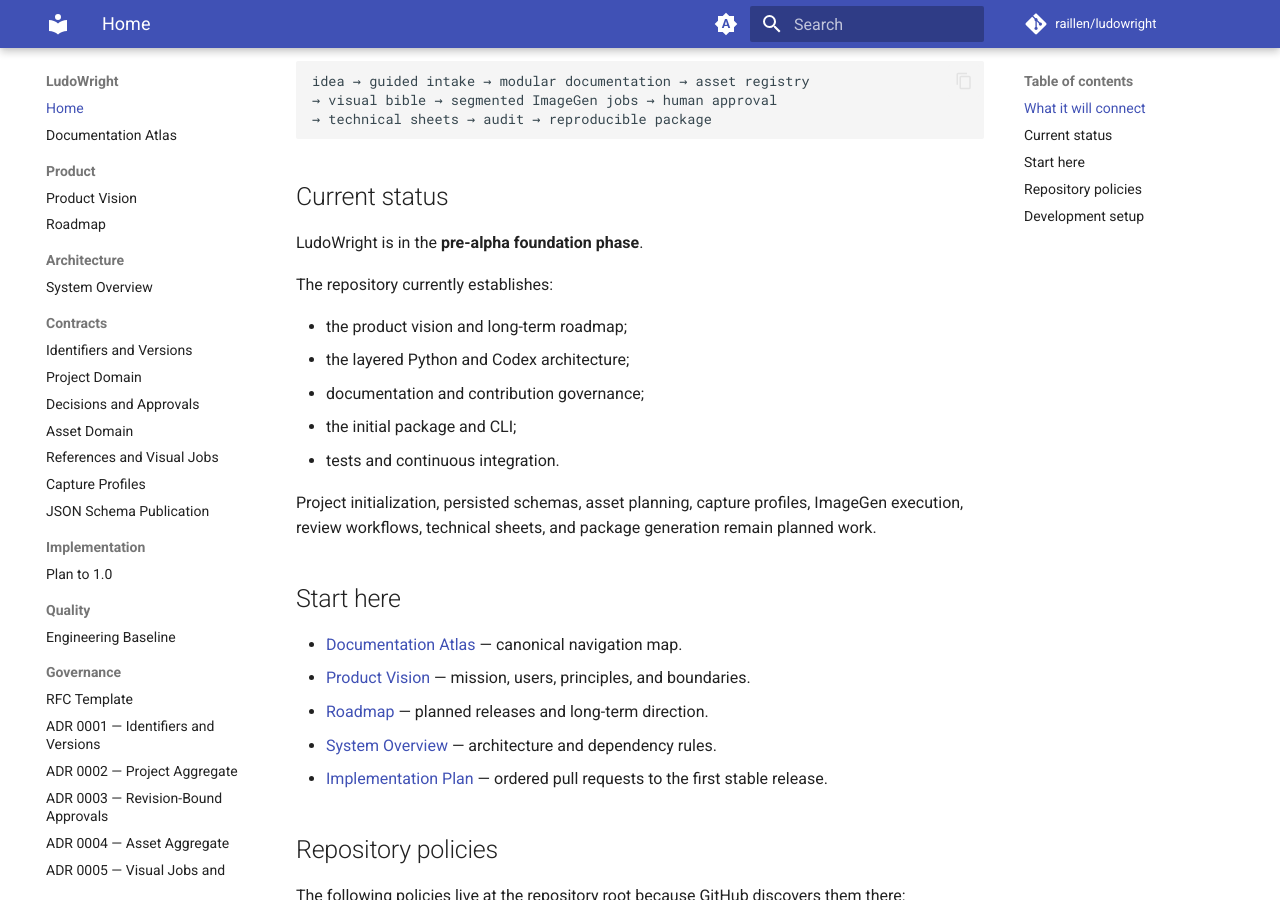
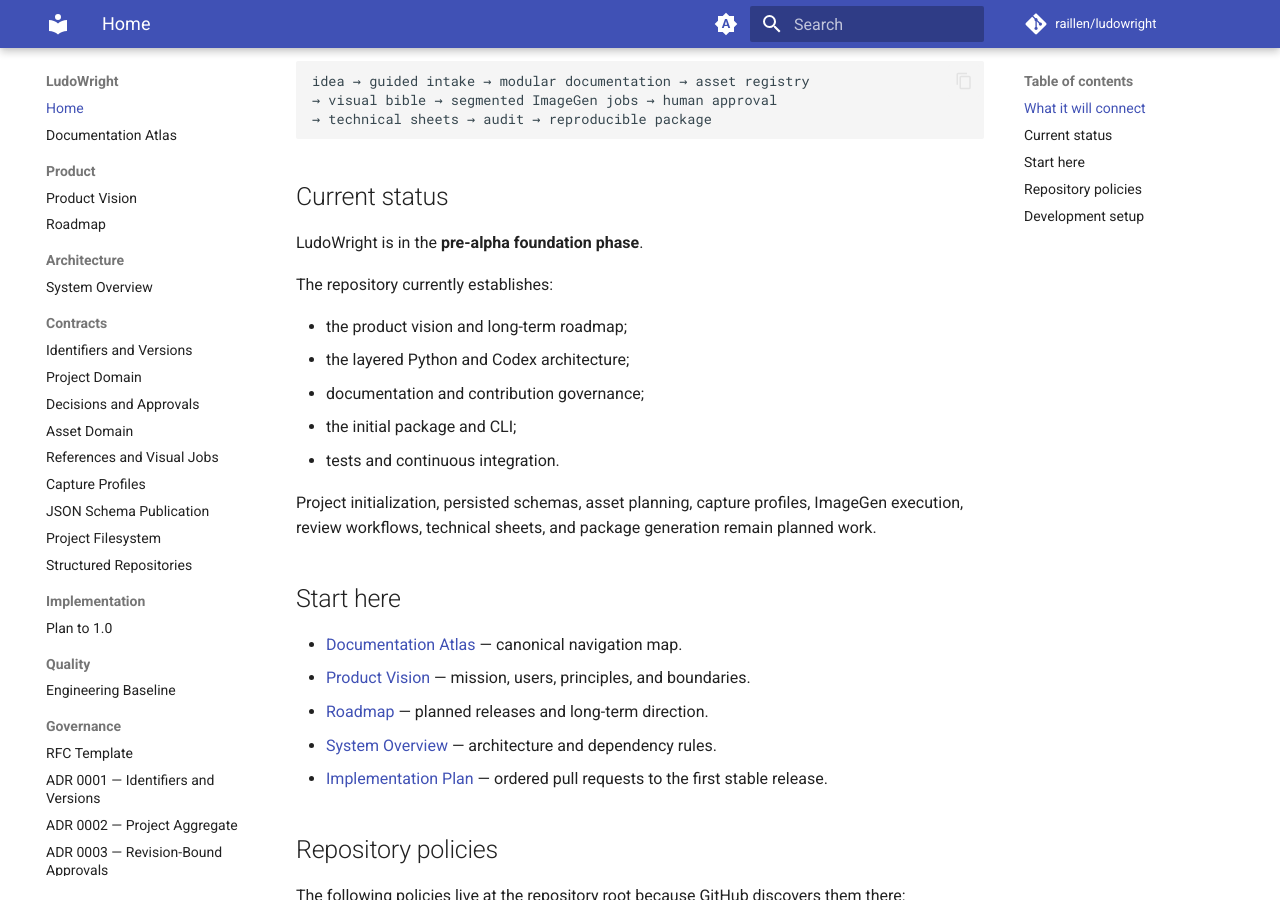
Before and after one commit to raillen/ludowright, an MkDocs documentation site: the page built from docs/index.md, in a window 1280 px wide and 900 px high, scrolled down 302 px. Built offline with MkDocs 1.6.1 and Material for MkDocs 9.7.7, drawn with Linux system fonts in a browser that asks for light colours; comment, search, counter and statistics services are not loaded.

Commit message:
Index filesystem and structured repository contracts

```diff
--- a/mkdocs.yml
+++ b/mkdocs.yml
@@ -24,6 +24,8 @@
       - References and Visual Jobs: contracts/REFERENCES_AND_VISUAL_JOBS.md
       - Capture Profiles: contracts/CAPTURE_PROFILES.md
       - JSON Schema Publication: contracts/JSON_SCHEMAS.md
+      - Project Filesystem: contracts/PROJECT_FILESYSTEM.md
+      - Structured Repositories: contracts/STRUCTURED_REPOSITORIES.md
   - Implementation:
       - Plan to 1.0: plans/IMPLEMENTATION_PLAN.md
   - Quality:
@@ -37,6 +39,8 @@
       - ADR 0005 — Visual Jobs and Receipts: decisions/0005-immutable-visual-jobs-and-receipts.md
       - ADR 0006 — Capture Profile Inheritance: decisions/0006-exact-versioned-capture-profile-inheritance.md
       - ADR 0007 — Generated JSON Schemas: decisions/0007-generated-versioned-json-schemas.md
+      - ADR 0008 — Safe Project Filesystem: decisions/0008-safe-project-filesystem-boundary.md
+      - ADR 0009 — Structured Repositories: decisions/0009-canonical-structured-document-repositories.md
       - ADR Template: decisions/0000-template.md
   - Operations:
       - Documentation Site: operations/DOCUMENTATION_SITE.md
```
